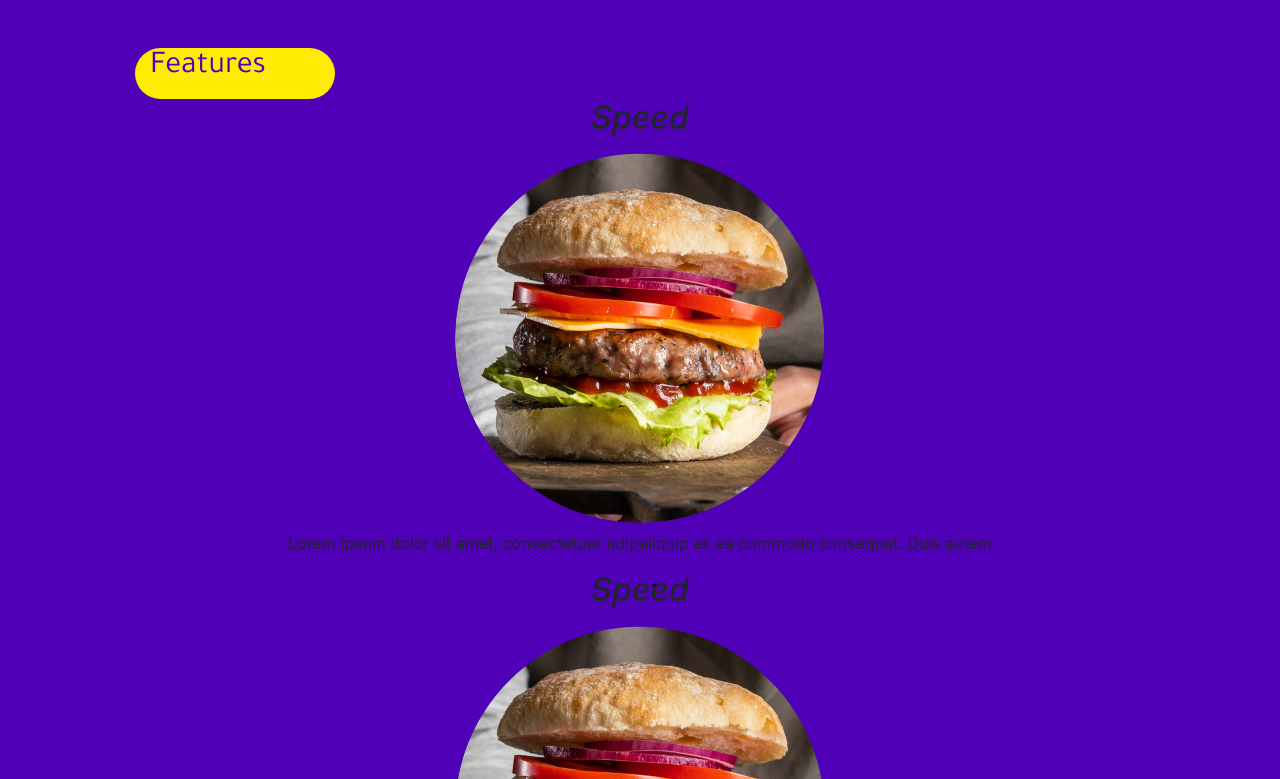
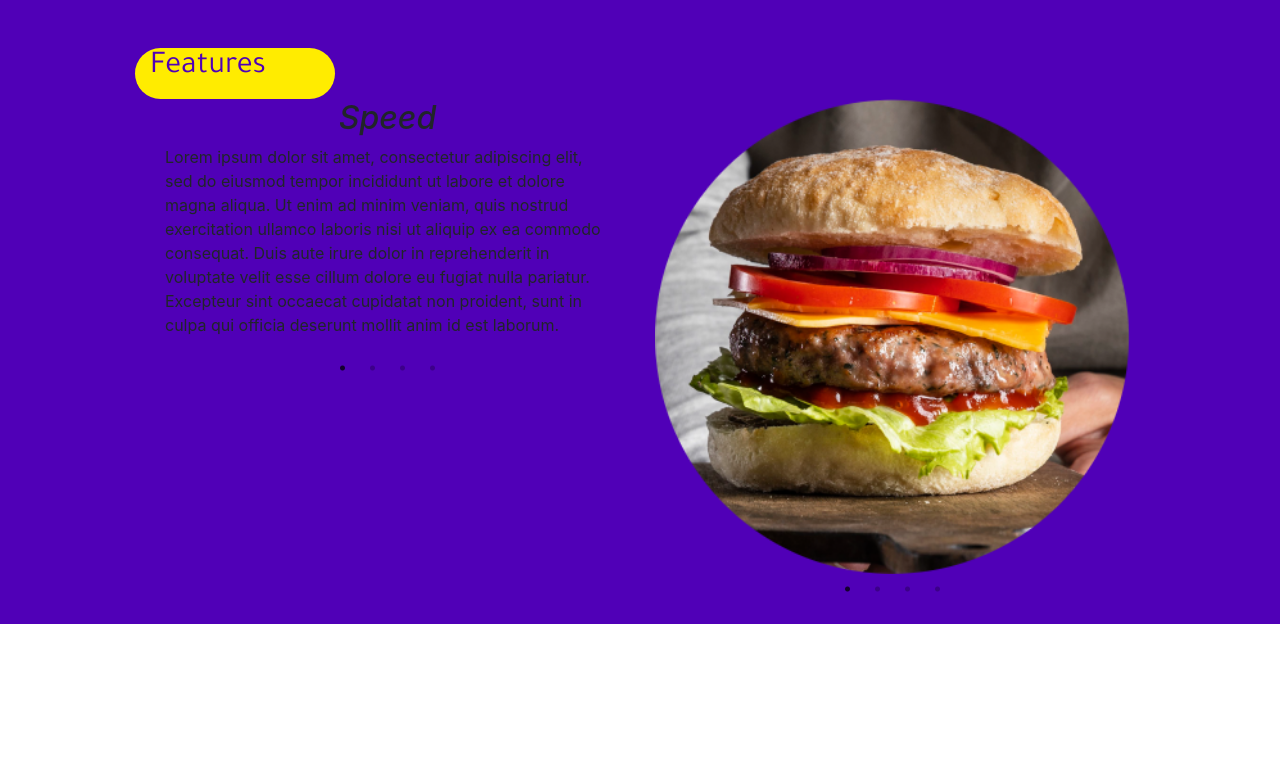
Before and after one commit to khaldoon9kh/paketManWebsite, a React (Create React App) app: page / in a window 1280 px wide. Shown: the part 561-1340 px from the top of the page. After the commit the page ends 1185 px from the top, so only its background shows below. Built offline with nearby package versions, Linux system fonts and the light colour scheme.

Commit message:
split slider into 2

```diff
--- a/src/components/SingleFeature/index.jsx
+++ b/src/components/SingleFeature/index.jsx
@@ -2,17 +2,20 @@ import React from "react";
 import { Row, Col, Image, Container } from "react-bootstrap";
 import "./index.css";
 
-const SingleFeature = ({ photo, featHead, featText }) => {
+const SingleFeature = ({ featHead, featText }) => {
   console.log(featText);
   return (
     <Container className="featureBox">
-      {/* <Row>
-            <Col>
-            </Col>
-        </Row> */}
-      <h2 className="feature">{featHead}</h2>
-      <img src={photo} alt="food" className="featImg img-fluid" />
-      <p>{featText}</p>
+      <Row>
+        <Col>
+          <h2 className="feature">{featHead}</h2>
+        </Col>
+      </Row>
+      <Row>
+        <Col>
+          <p>{featText}</p>
+        </Col>
+      </Row>
     </Container>
   );
 };
--- a/src/containers/Features/dataFeatures.js
+++ b/src/containers/Features/dataFeatures.js
@@ -5,28 +5,28 @@ const featuresData = [
     photo: FeatureImg,
     featHead: "Speed",
     featText:
-      "Lorem ipsum dolor sit amet, consectetuer adipaliquip ex ea commodo consequat. Duis autem ",
+      "Lorem ipsum dolor sit amet, consectetur adipiscing elit, sed do eiusmod tempor incididunt ut labore et dolore magna aliqua. Ut enim ad minim veniam, quis nostrud exercitation ullamco laboris nisi ut aliquip ex ea commodo consequat. Duis aute irure dolor in reprehenderit in voluptate velit esse cillum dolore eu fugiat nulla pariatur. Excepteur sint occaecat cupidatat non proident, sunt in culpa qui officia deserunt mollit anim id est laborum.",
     id: "1",
   },
   {
     photo: FeatureImg,
     featHead: "Speed",
     featText:
-      "Lorem ipsum dolor sit amet, consectetuer adipaliquip ex ea commodo consequat. Duis autem ",
+      "Lorem ipsum dolor sit amet, consectetur adipiscing elit, sed do eiusmod tempor incididunt ut labore et dolore magna aliqua. Ut enim ad minim veniam, quis nostrud exercitation ullamco laboris nisi ut aliquip ex ea commodo consequat. Duis aute irure dolor in reprehenderit in voluptate velit esse cillum dolore eu fugiat nulla pariatur. Excepteur sint occaecat cupidatat non proident, sunt in culpa qui officia deserunt mollit anim id est laborum. ",
     id: "2",
   },
   {
     photo: FeatureImg,
     featHead: "Speed",
     featText:
-      "Lorem ipsum dolor sit amet, consectetuer adipaliquip ex ea commodo consequat. Duis autem ",
+      "Lorem ipsum dolor sit amet, consectetur adipiscing elit, sed do eiusmod tempor incididunt ut labore et dolore magna aliqua. Ut enim ad minim veniam, quis nostrud exercitation ullamco laboris nisi ut aliquip ex ea commodo consequat. Duis aute irure dolor in reprehenderit in voluptate velit esse cillum dolore eu fugiat nulla pariatur. Excepteur sint occaecat cupidatat non proident, sunt in culpa qui officia deserunt mollit anim id est laborum.",
     id: "3",
   },
   {
     photo: FeatureImg,
     featHead: "Speed",
     featText:
-      "Lorem ipsum dolor sit amet, consectetuer adipaliquip ex ea commodo consequat. Duis autem ",
+      "Lorem ipsum dolor sit amet, consectetur adipiscing elit, sed do eiusmod tempor incididunt ut labore et dolore magna aliqua. Ut enim ad minim veniam, quis nostrud exercitation ullamco laboris nisi ut aliquip ex ea commodo consequat. Duis aute irure dolor in reprehenderit in voluptate velit esse cillum dolore eu fugiat nulla pariatur. Excepteur sint occaecat cupidatat non proident, sunt in culpa qui officia deserunt mollit anim id est laborum. ",
     id: "4",
   },
 ];
--- a/src/containers/Features/index.css
+++ b/src/containers/Features/index.css
@@ -30,3 +30,15 @@ height: 43px; */
   letter-spacing: normal;
   line-height: normal;
 }
+
+.sliderCont {
+  display: flex;
+}
+
+/* .sliderTexts {
+  width: 50%;
+}
+
+.sliderPic {
+  width: 50%;
+} */
--- a/src/containers/Features/index.jsx
+++ b/src/containers/Features/index.jsx
@@ -1,16 +1,14 @@
-import React from 'react';
-import './index.css';
-import {
-  Row, Col, Image, Container,
-} from 'react-bootstrap';
-import Slider from 'react-slick';
-import SingleFeature from '../../components/SingleFeature';
-import featuresData from './dataFeatures';
+import React from "react";
+import "./index.css";
+import { Row, Col, Image, Container } from "react-bootstrap";
+import Slider from "react-slick";
+import SingleFeature from "../../components/SingleFeature";
+import featuresData from "./dataFeatures";
 
 const Features = () => {
   const settings = {
-    autoplay: true,
-    autoplaySpeed: 2000,
+    // autoplay: true,
+    // autoplaySpeed: 2000,
     dots: true,
     speed: 500,
     slidesToShow: 1,
@@ -25,11 +23,9 @@ const Features = () => {
           <h2>Features</h2>
         </Col>
       </Row>
-      <Row>
-        <Col>
-          <Slider
-            {...settings}
-          >
+      <Row className="sliderCont">
+        <Col sm={6} className="sliderTexts">
+          <Slider {...settings}>
             {featuresData.map((feat) => (
               <SingleFeature
                 key={feat.id}
@@ -40,10 +36,10 @@ const Features = () => {
             ))}
           </Slider>
         </Col>
-        <Col>
+        <Col sm={6} className="sliderPic">
           <Slider
-        //   autoplay={settings.autoplay}
-        //   autoplaySpeed={settings.autoplaySpeed}
+            //   autoplay={settings.autoplay}
+            //   autoplaySpeed={settings.autoplaySpeed}
             arrows={settings.arrows}
             dots={settings.dots}
             speed={settings.speed}
@@ -51,12 +47,13 @@ const Features = () => {
             slidesToScroll={settings.slidesToScroll}
           >
             {featuresData.map((feat) => (
-              <SingleFeature
-                key={feat.id}
-                photo={feat.photo}
-                featHead={feat.featHead}
-                featText={feat.featText}
-              />
+              //   <SingleFeature
+              //     key={feat.id}
+              //     photo={feat.photo}
+              //     featHead={feat.featHead}
+              //     featText={feat.featText}
+              //   />
+              <Image src={feat.photo} />
             ))}
           </Slider>
         </Col>
```
Also changed, not shown: .eslintrc.json (deleted).
